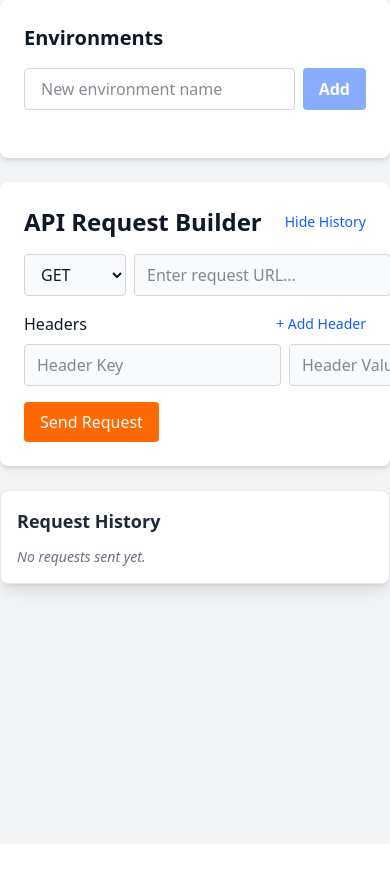
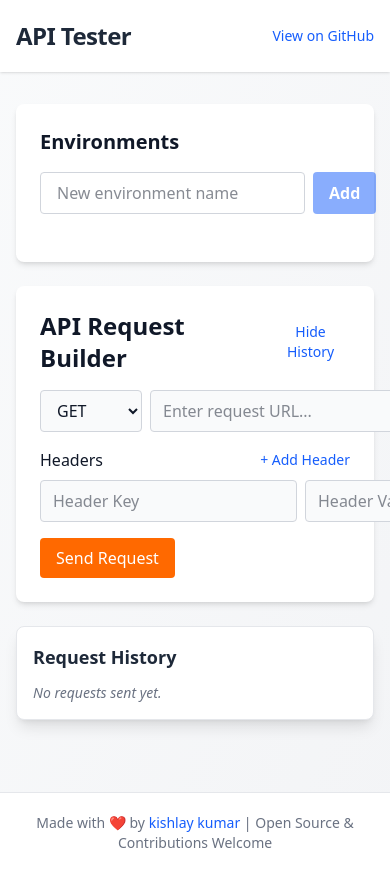
Before and after one commit to innovatewithkishlay/api-tester, a React (Vite) app: page / in a window 390 px wide. Shown: the top 873 px of the page. Before the commit the page ends 844 px from the top, so only its background shows below. Built offline with nearby package versions, Linux system fonts and the light colour scheme.

Commit message:
feat(ui): add polished App layout with animations, global toast styling, and responsive design

```diff
--- a/src/App.tsx
+++ b/src/App.tsx
@@ -1,12 +1,81 @@
 import React from "react";
+import { motion } from "framer-motion";
 import ApiForm from "./components/ApiForm";
+import { Toaster } from "react-hot-toast";
 
 const App: React.FC = () => {
   return (
-    <div className="min-h-screen bg-gray-100 text-gray-900">
-      <div className="flex items-start justify-center">
-        <ApiForm />
-      </div>
+    <div className="min-h-screen bg-gradient-to-br from-gray-50 to-gray-100 text-gray-900">
+      {/* Toast Notifications */}
+      <Toaster
+        position="top-right"
+        toastOptions={{
+          style: {
+            borderRadius: "8px",
+            background: "#fff",
+            color: "#333",
+            boxShadow: "0 4px 12px rgba(0,0,0,0.1)",
+          },
+          success: {
+            iconTheme: { primary: "#4ade80", secondary: "#fff" },
+          },
+          error: {
+            iconTheme: { primary: "#f87171", secondary: "#fff" },
+          },
+        }}
+      />
+
+      {/* Page Container */}
+      <motion.header
+        initial={{ opacity: 0, y: -15 }}
+        animate={{ opacity: 1, y: 0 }}
+        transition={{ duration: 0.4 }}
+        className="bg-white shadow-sm"
+      >
+        <div className="max-w-7xl mx-auto px-4 py-5 flex items-center justify-between">
+          <h1 className="text-2xl md:text-3xl font-bold tracking-tight text-gray-800">
+            API Tester
+          </h1>
+          <a
+            href="https://github.com/innovatewithkishlay/api-tester"
+            target="_blank"
+            rel="noopener noreferrer"
+            className="text-sm md:text-base text-blue-600 font-medium hover:underline"
+          >
+            View on GitHub
+          </a>
+        </div>
+      </motion.header>
+
+      <main className="max-w-7xl mx-auto px-4 py-8">
+        <motion.div
+          initial={{ opacity: 0, y: 20 }}
+          animate={{ opacity: 1, y: 0 }}
+          transition={{ duration: 0.5, delay: 0.1 }}
+        >
+          <ApiForm />
+        </motion.div>
+      </main>
+
+      <motion.footer
+        initial={{ opacity: 0, y: 15 }}
+        animate={{ opacity: 1, y: 0 }}
+        transition={{ duration: 0.4, delay: 0.2 }}
+        className="mt-10 border-t border-gray-200 bg-white"
+      >
+        <div className="max-w-7xl mx-auto px-4 py-5 text-center text-sm text-gray-500">
+          Made with ❤️ by{" "}
+          <a
+            href="https://kishlaykumar.onrender.com/"
+            target="_blank"
+            rel="noopener noreferrer"
+            className="text-blue-600 hover:underline"
+          >
+            kishlay kumar
+          </a>{" "}
+          | Open Source & Contributions Welcome
+        </div>
+      </motion.footer>
     </div>
   );
 };
```
